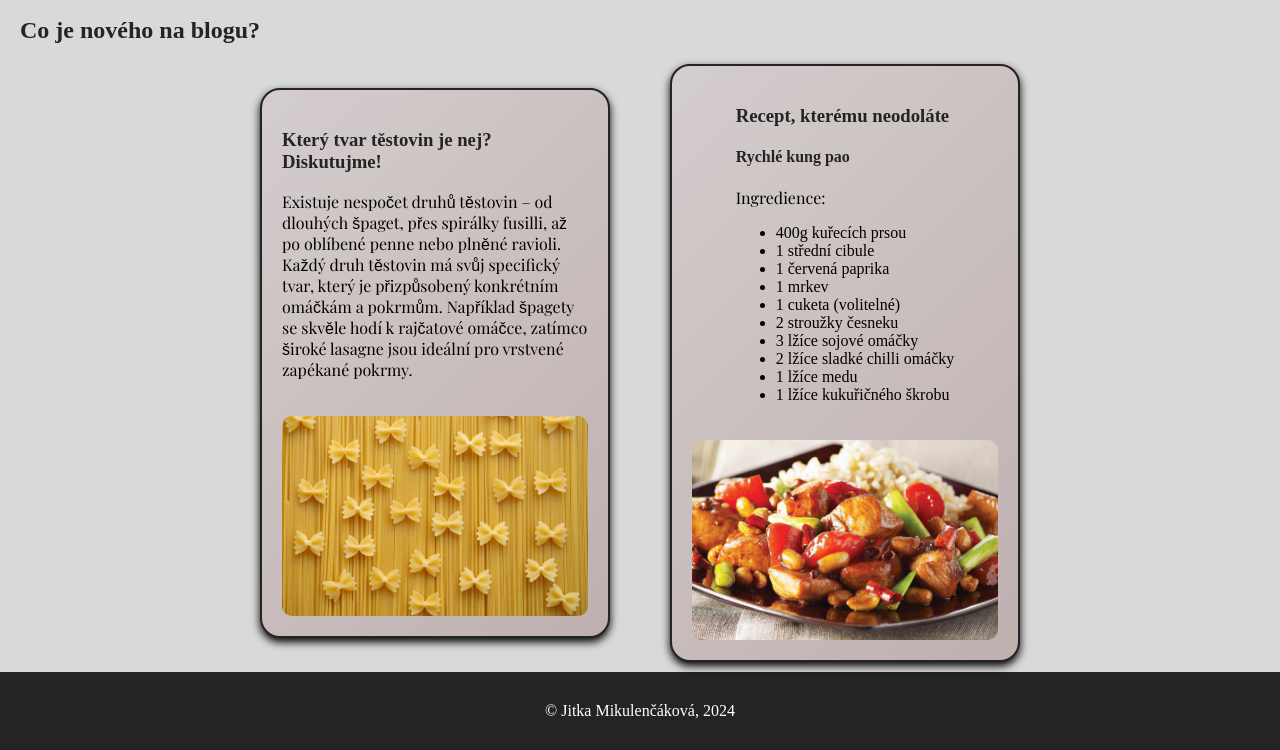
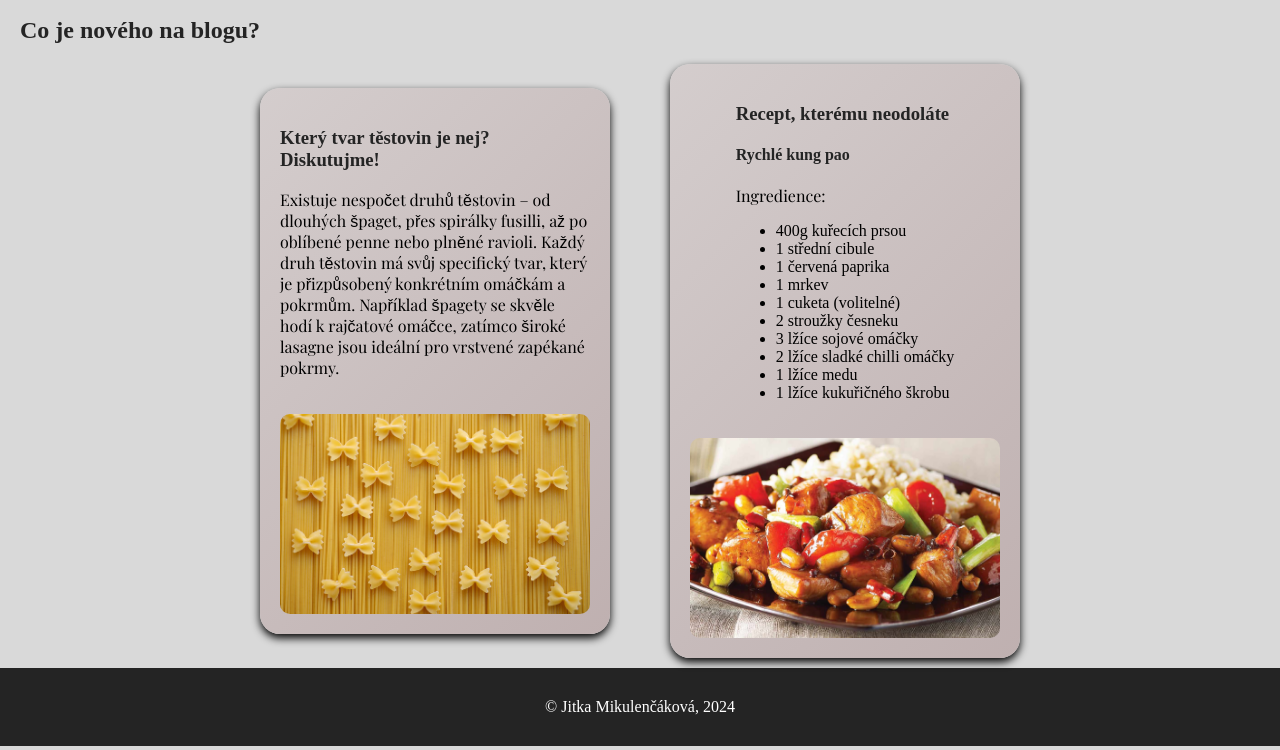
Before and after one commit to Jitamik/zaverecny_projekt, an Eleventy site: page index.html in a window 1280 px wide. Shown: the part 960-1710 px from the top of the page. Built offline with nearby package versions, Linux system fonts and the light colour scheme; Eleventy itself is replaced by a stand-in of ours; files that its build step writes are made by us from their sources.

Commit message:
uprava stylu u karet s recepty

```diff
--- a/style.scss
+++ b/style.scss
@@ -166,9 +166,7 @@ header {
     background: linear-gradient(135deg, $pozadiboxik, $pozaditlacitka);
     gap: 20px;
     box-sizing: border-box;
-    border: 2px solid $borderline;
     border-radius: 20px;
-    background-color: $pozadiboxik;
     box-shadow: 0 4px 8px rgba(0, 0, 0, 1);
     text-decoration: none;
     color: inherit;
```
